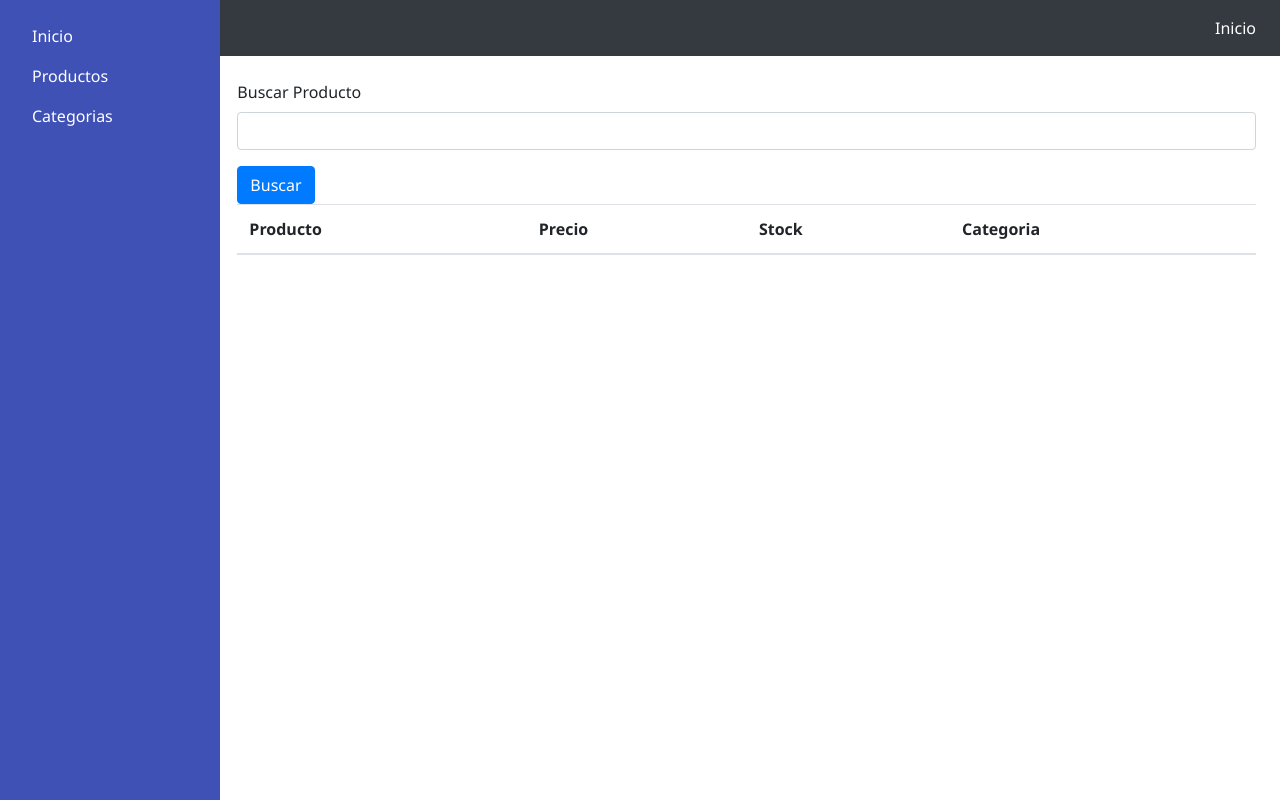
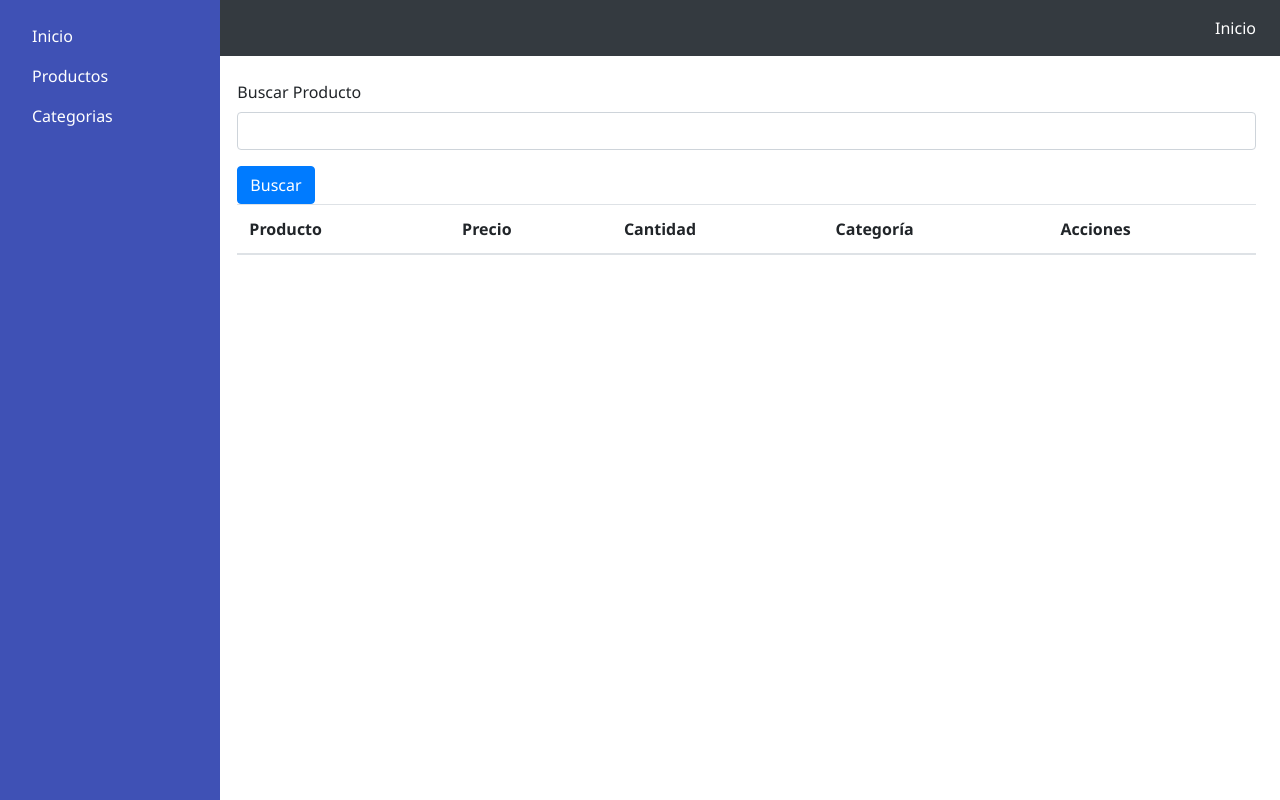
Before and after one commit to IGNRV/tisi, a PHP site: page /welcome.php in a window 1280 px wide. Run offline with PHP 8.4, Linux system fonts and the light colour scheme; the visitor is signed in with stand-in values (Sample User, id 1); lists and menus that the app fills with data are empty.

Commit message:
Avance se lista en la tabla de buscar_productos el stock para seleccionar

```diff
--- a/buscar_productos.php
+++ b/buscar_productos.php
@@ -50,10 +50,30 @@
         <tr>
             <th>Producto</th>
             <th>Precio</th>
-            <th>Stock</th>
-            <th>Categoria</th>
+            <th>Cantidad</th>
+            <th>Categoría</th>
+            <th>Acciones</th>
         </tr>
     </thead>
     <tbody>
     </tbody>
 </table>
+<div class="modal fade" id="modalCantidad" tabindex="-1" role="dialog" aria-labelledby="modalCantidadLabel" aria-hidden="true">
+    <div class="modal-dialog" role="document">
+        <div class="modal-content">
+            <div class="modal-header">
+                <h5 class="modal-title" id="modalCantidadLabel">Modificar Cantidad</h5>
+                <button type="button" class="close" data-dismiss="modal" aria-label="Close">
+                    <span aria-hidden="true">&times;</span>
+                </button>
+            </div>
+            <div class="modal-body">
+                <input type="number" id="inputCantidad" class="form-control" min="1">
+                <input type="hidden" id="productoSeleccionadoId">
+            </div>
+            <div class="modal-footer">
+                <button type="button" class="btn btn-primary" onclick="actualizarCantidad()">Guardar Cambios</button>
+            </div>
+        </div>
+    </div>
+</div>
--- a/welcome.php
+++ b/welcome.php
@@ -120,9 +120,42 @@
         var fila = tablaSeleccionados.insertRow();
         fila.insertCell().textContent = producto.nombre;
         fila.insertCell().textContent = "$" + producto.precio;
-        fila.insertCell().textContent = producto.stock;
+        var celdaCantidad = fila.insertCell();
+        celdaCantidad.textContent = '1'; // Cantidad inicial
         fila.insertCell().textContent = producto.categoria;
+
+        var btnEditar = document.createElement('button');
+        btnEditar.textContent = 'Editar Cantidad';
+        btnEditar.className = 'btn btn-primary';
+        btnEditar.dataset.producto = JSON.stringify(producto); // Almacenar el producto en el botón
+        btnEditar.onclick = function() {
+            editarCantidad(this);
+        };
+        fila.insertCell().appendChild(btnEditar);
     }
+
+    function editarCantidad(btn) {
+        var producto = JSON.parse(btn.dataset.producto);
+        document.getElementById('inputCantidad').value = producto.cantidad || '1';
+        document.getElementById('productoSeleccionadoId').value = btn.dataset.producto;
+        $('#modalCantidad').modal('show');
+    }
+
+    window.actualizarCantidad = function() {
+        var cantidad = document.getElementById('inputCantidad').value;
+        var producto = JSON.parse(document.getElementById('productoSeleccionadoId').value);
+        producto.cantidad = cantidad;
+
+        var filas = tablaSeleccionados.rows;
+        for (var i = 0; i < filas.length; i++) {
+            var btn = filas[i].cells[4].firstChild;
+            if (btn.dataset.producto === document.getElementById('productoSeleccionadoId').value) {
+                filas[i].cells[2].textContent = cantidad; // Actualizar cantidad
+                break;
+            }
+        }
+        $('#modalCantidad').modal('hide');
+    };
 });
 </script>
 
```
